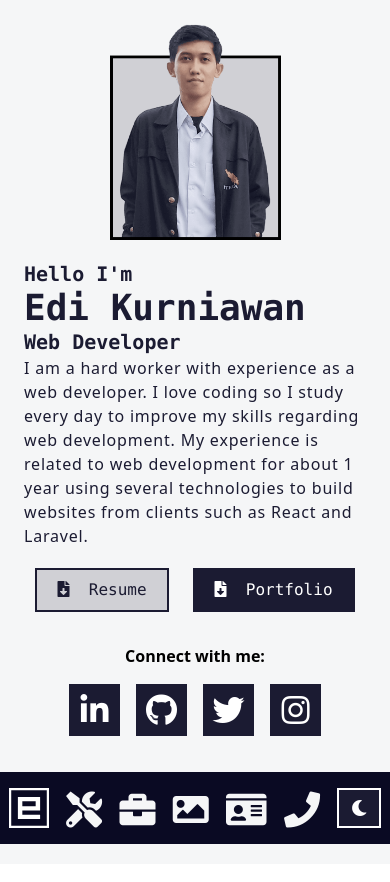
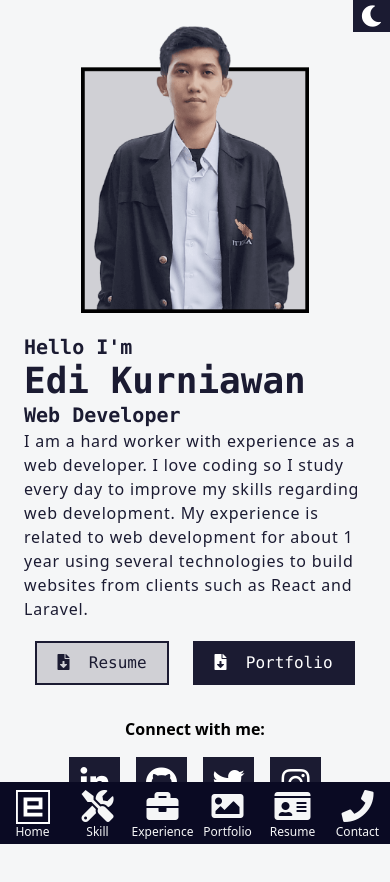
Before and after one commit to edikurniawan-dev/edikurniawan.dev, a React (Create React App) app: page / in a window 390 px wide. Shown: the top 882 px of the page. Built offline with nearby package versions, Linux system fonts and the light colour scheme.

Commit message:
update navbar

```diff
--- a/src/components/Navbar.jsx
+++ b/src/components/Navbar.jsx
@@ -6,9 +6,7 @@ import Logo from '../images/logo1.svg';
 const Navbar = () => {
     const [icon, setIcon] = useState('fas fa-moon fa-lg text-white');
     const [iconWordmark, setIconWordmark] = useState('Dark');
-    const [colorBgIcon, setColorBgIcon] = useState(
-        'bg-dark border-2 border-white',
-    );
+    const [colorBgIcon, setColorBgIcon] = useState('bg-dark');
     const [colorText, setColorText] = useState(
         'text-white font-mono font-medium hidden md:block',
     );
@@ -22,7 +20,7 @@ const Navbar = () => {
 
     return (
         <header className="md:container mx-auto md:px-8 lg:px-12 xl:px-16 xl:space-x-16">
-            <nav className="flex py-4">
+            <nav className="hidden md:flex py-4">
                 <div className="hidden md:block">
                     <NavLink exact to="/">
                         <img src={Logo} alt="" className="h-10 md:h-12" />
@@ -33,19 +31,19 @@ const Navbar = () => {
                         <NavLink exact to="/">
                             <img src={Logo} alt="" className="h-10 md:h-12" />
                         </NavLink>
-                        {/* <NavLink
+                        <NavLink
                             className="block md:hidden text-xs text-light text-center"
                             to="/">
                             Home
-                        </NavLink> */}
+                        </NavLink>
                     </li>
                     <li>
                         <NavLink
                             className="block md:hidden text-center"
                             to="/skill">
-                            <i className="fas fa-tools fa-3x"></i>
+                            <i className="fas fa-tools fa-2x"></i>
                         </NavLink>
-                        <NavLink className="hidden md:block" to="/skill">
+                        <NavLink className="block" to="/skill">
                             Skill
                         </NavLink>
                     </li>
@@ -53,9 +51,9 @@ const Navbar = () => {
                         <NavLink
                             className="block md:hidden text-center"
                             to="/experience">
-                            <i className="fas fa-briefcase fa-3x"></i>
+                            <i className="fas fa-briefcase fa-2x"></i>
                         </NavLink>
-                        <NavLink className="hidden md:block" to="/experience">
+                        <NavLink className="block" to="/experience">
                             Experience
                         </NavLink>
                     </li>
@@ -63,9 +61,9 @@ const Navbar = () => {
                         <NavLink
                             className="block md:hidden text-center"
                             to="/portfolio">
-                            <i className="fas fa-image fa-3x"></i>
+                            <i className="fas fa-image fa-2x"></i>
                         </NavLink>
-                        <NavLink className="hidden md:block" to="/portfolio">
+                        <NavLink className="block" to="/portfolio">
                             Portfolio
                         </NavLink>
                     </li>
@@ -73,9 +71,9 @@ const Navbar = () => {
                         <NavLink
                             className="block md:hidden text-center"
                             to="/resume">
-                            <i class="fas fa-id-card fa-3x"></i>
+                            <i class="fas fa-id-card fa-2x"></i>
                         </NavLink>
-                        <NavLink className="hidden md:block" to="/resume">
+                        <NavLink className="block" to="/resume">
                             Resume
                         </NavLink>
                     </li>
@@ -83,14 +81,14 @@ const Navbar = () => {
                         <NavLink
                             className="block md:hidden text-center"
                             to="/contact">
-                            <i class="fas fa-phone fa-3x"></i>
+                            <i class="fas fa-phone fa-2x"></i>
                         </NavLink>
-                        <NavLink className="hidden md:block" to="/contact">
+                        <NavLink className="block" to="/contact">
                             Contact
                         </NavLink>
                     </li>
                     <li
-                        className="flex flex-col items-center"
+                        className="hidden md:flex flex-col items-center"
                         onClick={handleClick}>
                         <button
                             className={
@@ -115,12 +113,90 @@ const Navbar = () => {
                                 </p>
                             </div>
                         </button>
-                        {/* <span className="block md:hidden text-xs">
+                        <span className="block md:hidden text-xs">
                             {iconWordmark ? 'Dark' : 'Light'}
-                        </span> */}
+                        </span>
                     </li>
                 </ul>
             </nav>
+
+            {/* grid navbar */}
+            <div className="grid md:hidden grid-cols-6 text-light pt-2 pb-1">
+                <div className="flex flex-col items-center md:hidden">
+                    <NavLink exact to="/">
+                        <img src={Logo} alt="" style={{ height: '34px' }} />
+                    </NavLink>
+                    <NavLink className="block md:hidden text-xs" to="/">
+                        Home
+                    </NavLink>
+                </div>
+                <div className="flex flex-col items-center md:hidden">
+                    <NavLink className="block md:hidden" to="/skill">
+                        <i className="fas fa-tools fa-2x"></i>
+                    </NavLink>
+                    <NavLink className="block md:hidden text-xs" to="/skill">
+                        Skill
+                    </NavLink>
+                </div>
+                <div className="flex flex-col items-center md:hidden">
+                    <NavLink className="block md:hidden" to="/experience">
+                        <i className="fas fa-briefcase fa-2x"></i>
+                    </NavLink>
+                    <NavLink
+                        className="block md:hidden text-xs"
+                        to="/experience">
+                        Experience
+                    </NavLink>
+                </div>
+                <div className="flex flex-col items-center md:hidden">
+                    <NavLink className="block md:hidden" to="/portfolio">
+                        <i className="fas fa-image fa-2x"></i>
+                    </NavLink>
+                    <NavLink
+                        className="block md:hidden text-xs"
+                        to="/portfolio">
+                        Portfolio
+                    </NavLink>
+                </div>
+                <div className="flex flex-col items-center md:hidden">
+                    <NavLink
+                        className="block md:hidden text-center"
+                        to="/resume">
+                        <i class="fas fa-id-card fa-2x"></i>
+                    </NavLink>
+                    <NavLink className="block md:hidden text-xs" to="/resume">
+                        Resume
+                    </NavLink>
+                </div>
+                <div className="flex flex-col items-center md:hidden">
+                    <NavLink
+                        className="block md:hidden text-center"
+                        to="/contact">
+                        <i class="fas fa-phone fa-2x"></i>
+                    </NavLink>
+                    <NavLink className="block md:hidden text-xs" to="/contact">
+                        Contact
+                    </NavLink>
+                </div>
+
+                {/* </ul> */}
+            </div>
+            <div className="fixed top-0 right-0">
+                <div
+                    className="flex flex-col items-center"
+                    onClick={handleClick}>
+                    <button className={colorBgIcon ? 'bg-dark' : 'bg-light'}>
+                        <div className="p-2 flex items-center justify-center">
+                            <i
+                                className={
+                                    icon
+                                        ? 'fas fa-moon fa-lg text-white'
+                                        : 'fas fa-sun fa-lg text-black'
+                                }></i>
+                        </div>
+                    </button>
+                </div>
+            </div>
         </header>
     );
 };
--- a/src/pages/Home.jsx
+++ b/src/pages/Home.jsx
@@ -6,7 +6,7 @@ const Home = () => {
         <main className="pt-5 md:pt-10">
             <div className="grid grid-cols-1 md:grid-cols-3">
                 <div className="flex md:hidden justify-center w-full mb-5">
-                    <img src={Myfoto} className="w-1/2" alt="" />
+                    <img src={Myfoto} className="w-2/3" alt="" />
                 </div>
                 <div className="font-mono flex flex-col md:col-span-2 pb-8 md:pb-16 justify-end text-dark md:space-y-5 pr-0 md:pr-20 xl:pr-40">
                     <div className="space-y-0 md:space-y-4">
```
